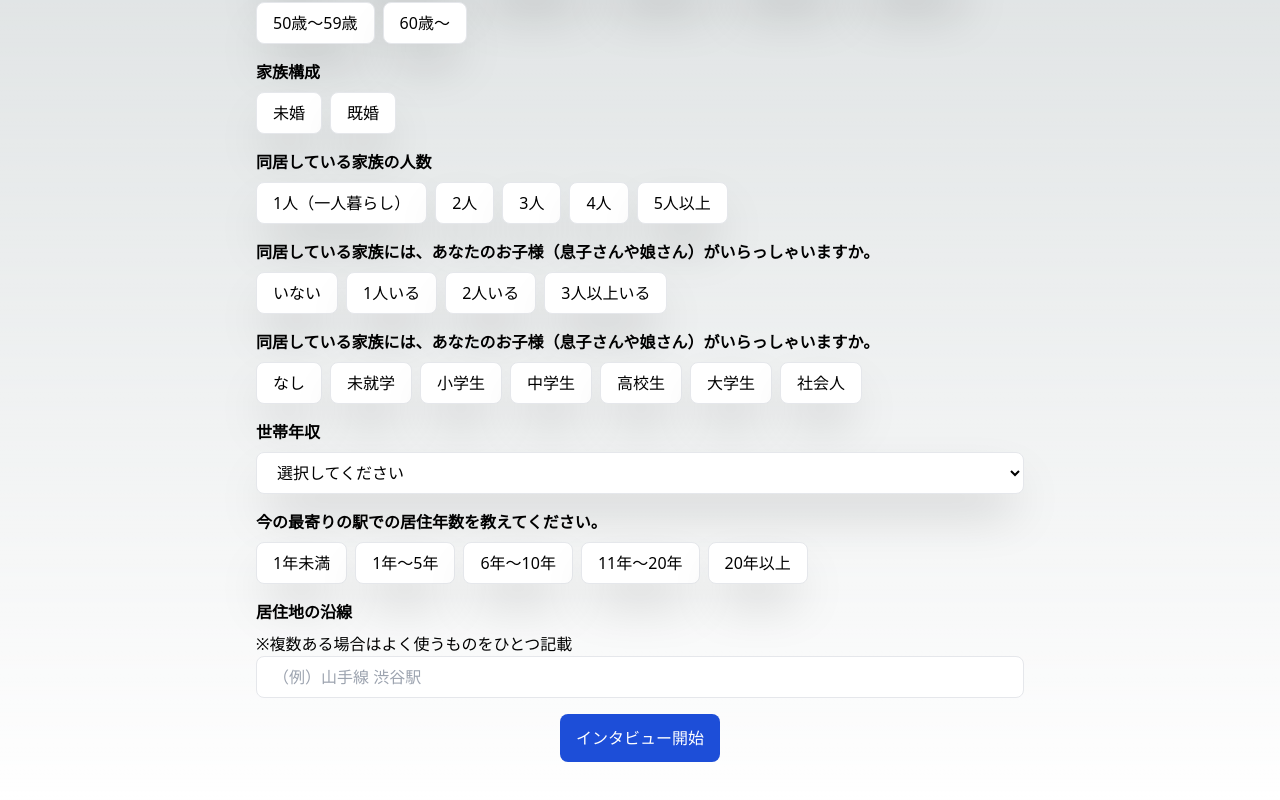
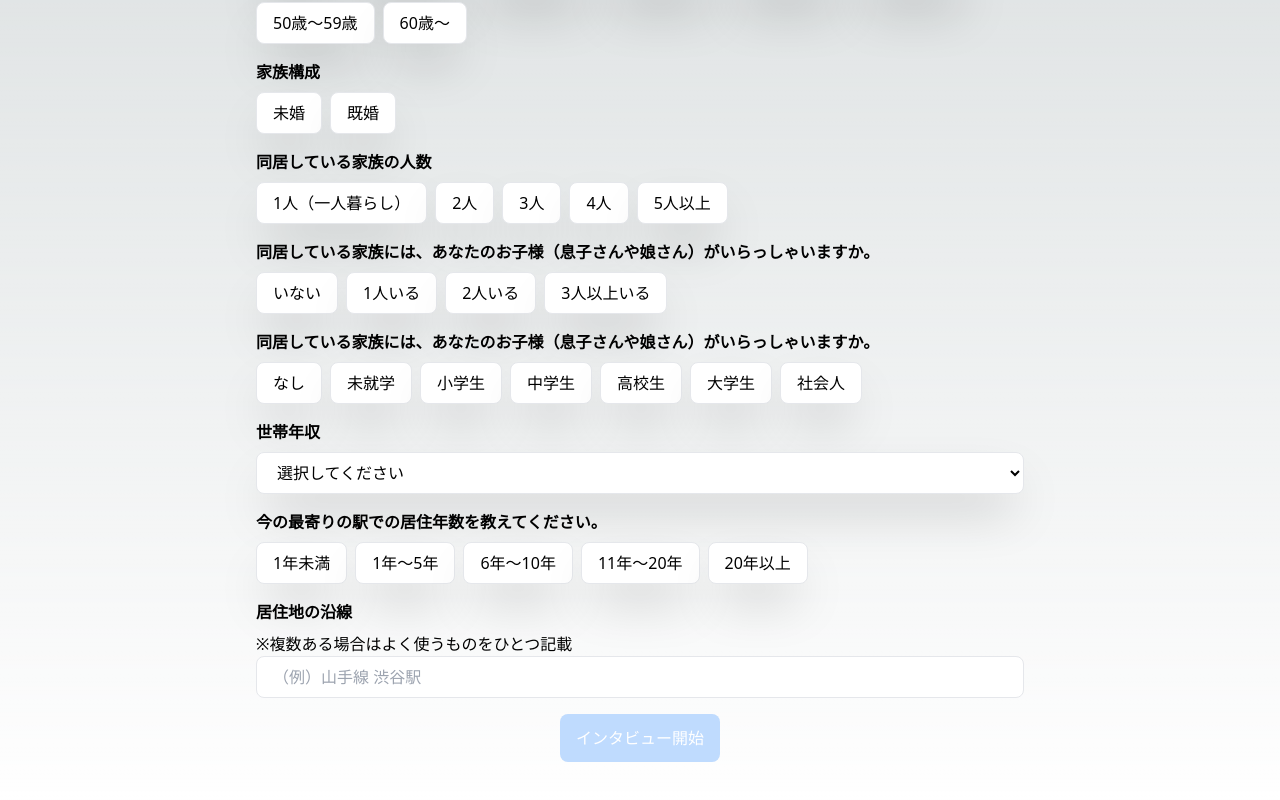
Before and after one commit to hoshi-masayuki/bedrock-chat, a Next.js app: page / in a window 1280 px wide. Shown: the part 310-1110 px from the top of the page. Built offline with nearby package versions, Linux system fonts and the light colour scheme.

Commit message:
選択項目バリデーション

```diff
--- a/app/page.tsx
+++ b/app/page.tsx
@@ -41,6 +41,17 @@ import {
       localStorage.setItem("interviewData", JSON.stringify(interviewData));
       location.href = "/chat";
     };
+     // すべての選択肢が選択されているかをチェック
+     const isDisabled =
+     !selectedGender ||
+     !selectedAge ||
+     !selectedFamily ||
+     !selectedFamilySize ||
+     !selectedChildrenSize ||
+     !selectedChildrenOld ||
+     !selectedIncome ||
+     !selectedYearsResidence ||
+     !station;
 
     return (
     <>
@@ -166,7 +177,7 @@ import {
         </div>
       </div>
       <div className="flex flex-col items-center justify-center mb-8">
-        <button onClick={handleStartInterview} className="px-4 py-3 mb-3 bg-blue-700 hover:bg-blue-500 text-white rounded-lg">
+        <button onClick={handleStartInterview}  disabled={isDisabled} className={`px-4 py-3 mb-3 text-white rounded-lg ${isDisabled ? 'bg-blue-200 cursor-not-allowed' : 'bg-blue-700 hover:bg-blue-500'}`}>
           インタビュー開始
         </button>
       </div>
```
